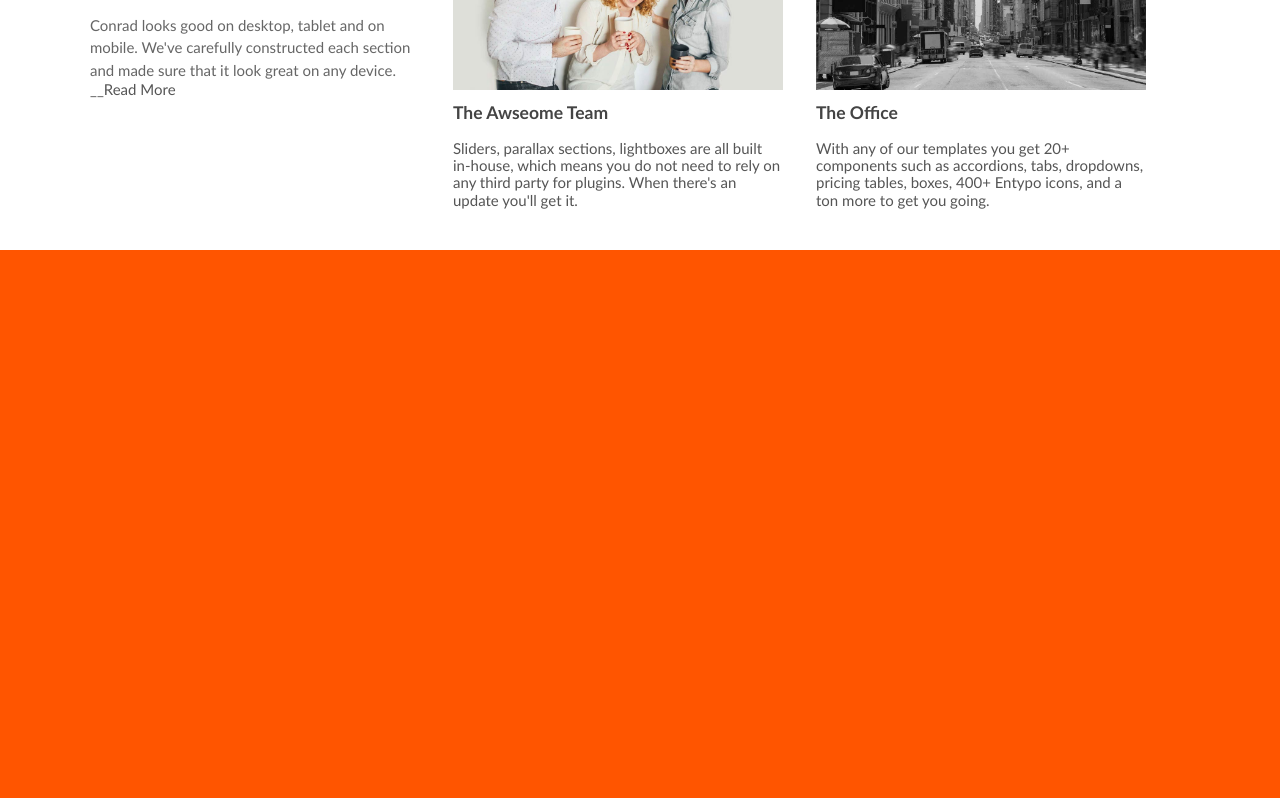
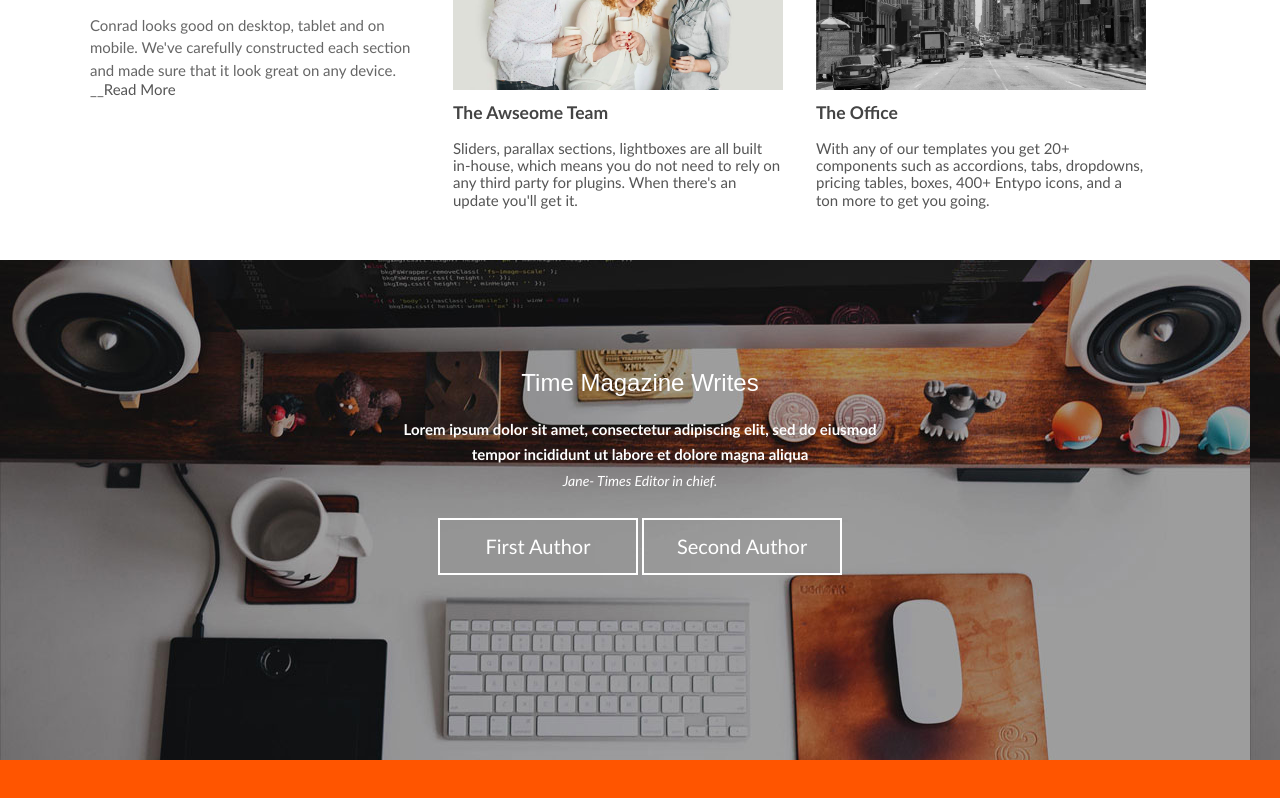
Before and after one commit to magdykashef/conrad, a plain HTML site: page index.html in a window 1280 px wide. Shown: the part 800-1598 px from the top of the page. Drawn offline with Linux system fonts and the light colour scheme.

Commit message:
add the folio part

```diff
--- a/css/main.css
+++ b/css/main.css
@@ -22,6 +22,7 @@ section.conrad{
     height: 600px;
     background: url(../images/slide-1-fs.jpg);
     background-size: cover;
+    background-attachment: fixed;
 }
 .container{
     width: 1100px;
@@ -82,7 +83,7 @@ section.conrad div.digital p:last-child:hover span{
 /***************************about section***********************/
 section.about{
     width:100%;
-    height: 450px;
+    height: 460px;
     padding: 70px 0 70px 0 ;
     background: white;
 }
@@ -159,3 +160,47 @@ section.about div.office p{
     margin-top: 5%;
     color:#555;
 }
+/****************************Folio**************************************/
+section.folio{
+    width: 100%;
+    background: url(../images/slide-7-fw.jpg);
+    background-attachment: fixed;
+    height: 500px;
+    text-align: center;
+    line-height: 25px;
+    color:white;
+}
+section.folio div.folio_part
+{
+    padding-top: 10%;
+}
+section.folio .container h2{
+    font-family: sans-serif;
+    padding-bottom: 2%;
+    font-weight: normal;
+}
+section.folio .container .folio_part  p{
+    font-size: 15px;
+    font-weight: bold;
+}
+section.folio .container .folio_part p.two{
+    display: none;
+}
+section.folio .container .folio_part span{
+    font-style: italic;
+    font-size:14px;
+}
+section.folio .container .folio_part button{
+    width: 200px;
+    padding: 15px;
+    background: none;
+    border:2px solid white;
+    color: white;
+    font-size: 20px;
+    transition: all 0.4s ease-in-out;
+}
+section.folio .container .folio_part button:hover{
+    border:2px solid black;
+    color: white;
+    background: black;
+}
--- a/index.html
+++ b/index.html
@@ -86,11 +86,28 @@
                 </div>
             </section><!--end the about section-->
             <div class="clear"></div>
+            <!--start section Folio-->
+            <section class="folio" id="folio">
+                    <div class="container">
+                       <div class="folio_part">
+                            <h2>Time Magazine Writes</h2>
+                            <div class="f1">
+                                <p id="one">
+                                    Lorem ipsum dolor sit amet, consectetur adipiscing elit, sed do eiusmod <br>tempor incididunt ut labore et dolore magna aliqua
+                                </p>
+                            </div>
+                            <span>Jane- Times Editor in chief.</span><br><br>
+                            <button id="first"> First Author </button>
+                            <button id="second"> Second Author </button>
+                        </div>
+                    </div>
+                </section>
+
             <!--start footer-->
 
             <!--jQuery library-->
             <script>src="js/jquery-3.4.0.min.js"</script>
-            <!--my plugins file-->
-            <script src="js/plugins.js"></script>
+            <!--my js file-->
+            <script src="js/script.js"></script>
         </body>
     </html>
--- /dev/null
+++ b/js/script.js
@@ -0,0 +1,7 @@
+var f=document.getElementById("first").addEventListener("click", function(){
+    document.getElementById("one").innerHTML = "Lorem ipsum dolor sit amet, consectetur adipiscing elit, sed do eiusmod <br>tempor incididunt ut labore et dolore magna aliqua";
+  });
+
+  var f=document.getElementById("second").addEventListener("click", function(){
+    document.getElementById("one").innerHTML = "Creativity redefined. These guys offer a unique approach to every aspect <br> of design and the result is simply stunning.";
+  });
```
Also changed, not shown: js/plugins.js (deleted).
